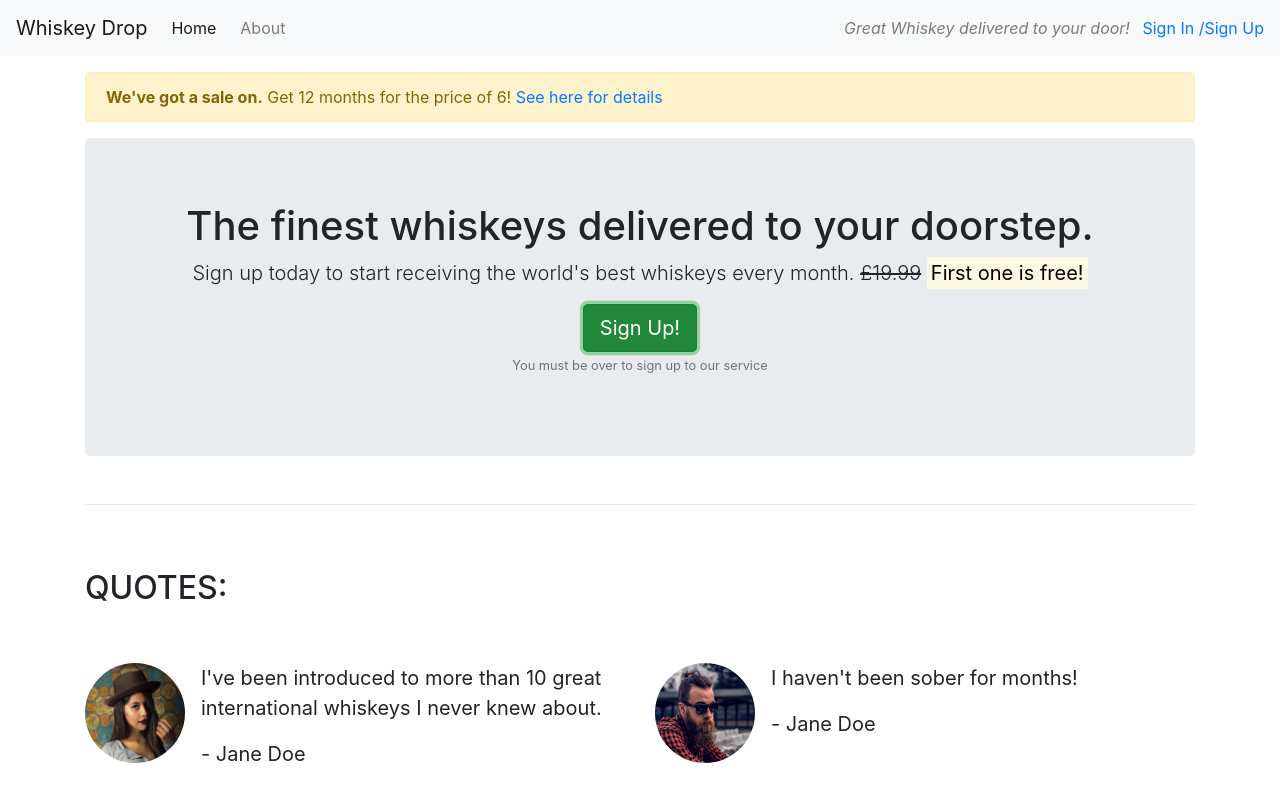
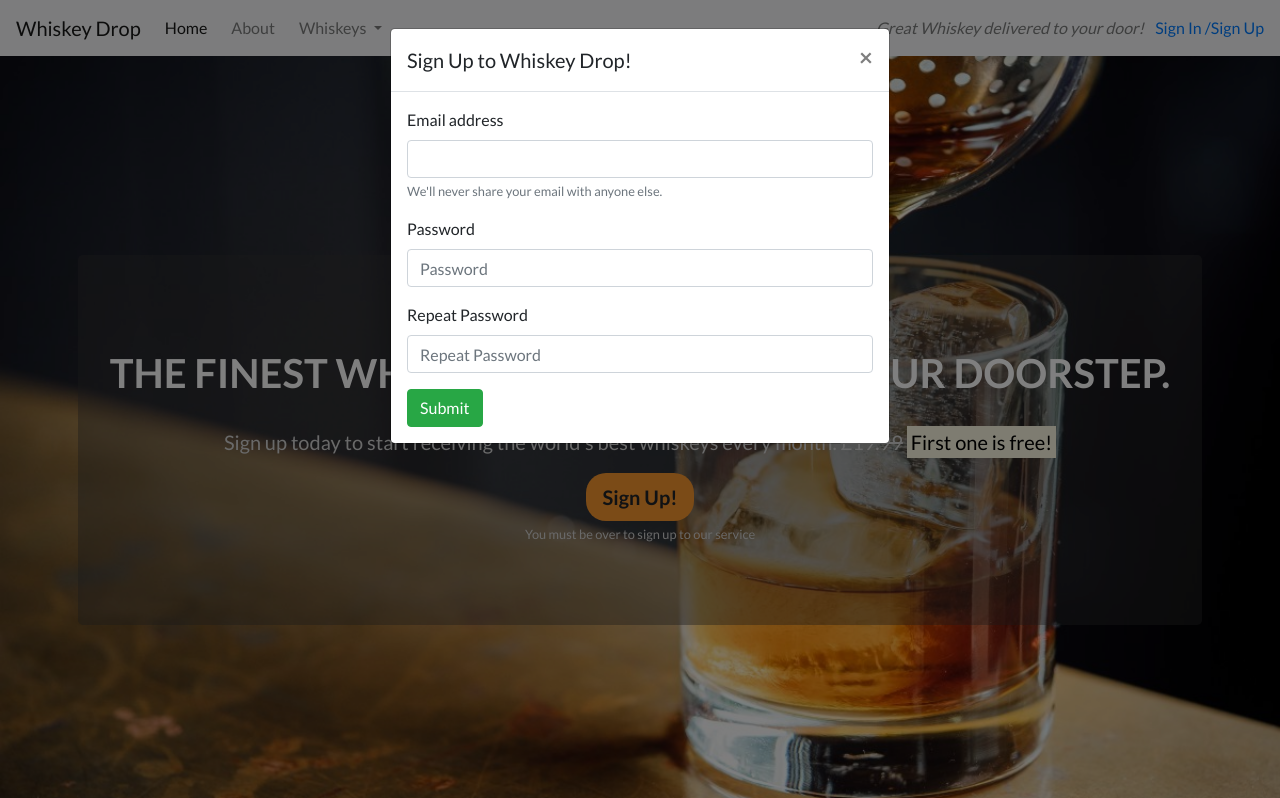
Before and after one commit to SuperGibbon/bootstrap-first, a plain HTML site: page index.html in a window 1280 px wide. Both pictures are taken after a click on the button "Sign Up!". Shown: the top 798 px of the page. Drawn offline with nearby package versions, Linux system fonts and the light colour scheme.

Commit message:
updated styling, added stle.css, background image for callout, added personal styles to callout

```diff
--- /dev/null
+++ b/css/style.css
@@ -0,0 +1,60 @@
+body{
+    font-family: 'Lato', sans-serif;
+}
+
+/*callout*/
+
+.callout-container{
+    height: 100vh;
+
+    background: url(../images/whiskey.jpg) no-repeat center center fixed;
+    -webkit-background-size: cover;
+    -moz-background-size: cover;
+    -o-background-size: cover;
+    background-size: cover;
+
+    display: flex;
+    align-items: center;
+    justify-content: center;
+
+    position: relative;
+}
+
+/* Jumbotron */
+
+.jumbotron{
+    background: transparent;
+    background-color: rgba(50,50,50,0.4);
+}
+
+.jumbotron h1{
+    color: white;
+    text-transform: uppercase;
+    margin: 30px 0;
+    font-weight: 700;
+}
+
+.jumbotron p{
+    color: lightgrey;
+}
+
+.jumbotron small{
+    color: lightgrey;
+}
+
+/* Buttons */
+
+.btn-signup-og{
+    background-color: #f7962e;
+    font-weight: bold;
+    border-radius: 20px;
+}
+
+.btn-signup-og:hover,
+.btn-signup-og:active,
+.btn-signup-og:focus,
+.btn-signup-og:active:focus{
+    background-color: white;
+    color: #f7962e;
+    border-color: #f7962e;
+}
--- a/index.html
+++ b/index.html
@@ -6,21 +6,42 @@
     <title>Whiskey Drop | Taste a new whiskey every month</title>
     <link rel="stylesheet" href="https://stackpath.bootstrapcdn.com/bootstrap/4.5.0/css/bootstrap.min.css" integrity="sha384-9aIt2nRpC12Uk9gS9baDl411NQApFmC26EwAOH8WgZl5MYYxFfc+NcPb1dKGj7Sk" crossorigin="anonymous">
     <link rel="stylesheet" href="https://use.fontawesome.com/releases/v5.6.1/css/all.css" integrity="sha384-gfdkjb5BdAXd+lj+gudLWI+BXq4IuLW5IT+brZEZsLFm++aCMlF1V92rMkPaX4PP" crossorigin="anonymous">
+    <link href="https://fonts.googleapis.com/css2?family=Lato:wght@400;700&display=swap" rel="stylesheet">
+    <link rel="stylesheet" href="css/style.css" type="text/css">
+
 </head>
 <body>
     <nav class="navbar navbar-light bg-light navbar-expand-sm">
         <a href="/" class="navbar-brand">Whiskey Drop</a>
+
+        <button class="navbar-toggler ml-auto" type="button" data-toggle="collapse" data-target="#navbarNavDropdown" aria-controls="navbarNavDropdown" aria-expanded="false" aria-label="Toggle navigation">
+        <span class="navbar-toggler-icon"></span></button>
+
+        <div class="collapse navbar-collapse" id="navbarNavDropdown">
             <ul class="navbar-nav mr-auto">
                 <li class="active nav-item mr-2"><a class="nav-link" href="/">Home</a></li>
                 <li class="nav-item mr-2"><a class="nav-link" href="/about">About</a></li>
+                <li class="nav-item dropdown">
+                    <a class="nav-link dropdown-toggle" href="#" id="navbarDropdownMenuLink" role="button" data-toggle="dropdown" aria-haspopup="true" aria-expanded="false">
+            Whiskeys
+            </a>
+                    <div class="dropdown-menu" aria-labelledby="navbarDropdownMenuLink">
+                        <a class="dropdown-item" href="#">Irish</a>
+                        <a class="dropdown-item" href="#">Scotch</a>
+                        <a class="dropdown-item" href="#">Japanese</a>
+                        <a class="dropdown-item" href="#">American</a>
+                    </div>
+                </li>
+
                 <li class="nav-item mr-2 d-block d-sm-none"><a class="nav-link" href="/login">Sign In / Sign Up</a></li>
             </ul>
+        </div>
             <div class="d-none d-md-block">
                 <p class="navbar-text my-auto mr-2"><i>Great Whiskey delivered to your door!</i></p>
                 <a href="/login">Sign In /Sign Up</a>
             </div>
     </nav>
-    <article class="container mt-3">
+    <!-- <div class="container alert-container">
         <div class="row d-none d-sm-block">
             <div class="col-12">
                 <div class="alert alert-warning">
@@ -29,7 +50,9 @@
                 </div>
             </div>
         </div>
+    </div> -->
         <!-- Callout -->
+    <div class="callout-container">
         <div class="row">
             <div class="col-12">
                 <section class="callout jumbotron text-center">
@@ -37,16 +60,18 @@
                     <p class="lead">Sign up today to start receiving the world's best whiskeys every month.
                         <s class="d-none d-sm-inline">£19.99</s>
                         <span class="d-inline d-sm-none"><br></span>
-                        <strong><mark>First one is free!</mark></strong></p>
-                    <button class="btn btn-success btn-lg">Sign Up!</button>
+                        <strong><mark>First one is free!</mark></strong>
+                    </p>
+                    <button class="btn btn-signup-og btn-lg" data-toggle="modal" data-target="#signUpModal">Sign Up!</button>
                     <p class="text-muted"><small>You must be over to sign up to our service</small></p>
                 </section>
             </div>
         </div>
+    </div>
         <!-- /.callout -->
-        <hr>
 
         <!-- Quotes -->
+    <div class="container quote-container">
         <section class="quotes">
             <div class="row">
                 <div class="col-12 my-5">
@@ -82,10 +107,11 @@
                 </div>
             </div>
         </section>
+    </div>
         <!-- /.quotes -->
-        <hr>
 
         <!-- Features -->
+    <div class="container feature-container">
         <section class="features">
             <div class="row">
                 <div class="col-12 my-5">
@@ -116,10 +142,11 @@
                 </div>
             </div>
         </section>
+    </div>
         <!-- /.features -->
-        <hr>
 
         <!--table-->
+    <div class="table-container">
         <section class="Monthly Favourites">
             <h2 class="text-uppercase mt-5">This months top 5 Whiskeys </h2>
             <h5 class="text-uppercase">and their country of origin</h5>
@@ -160,6 +187,42 @@
                 </tbody>
             </table>
         </section>
-    </article>
+    </div>
+
+
+    <div class="modal" tabindex="-1" role="dialog" id="signUpModal">
+        <div class="modal-dialog">
+            <div class="modal-content">
+                <div class="modal-header">
+                    <h5 class="modal-title">Sign Up to Whiskey Drop!</h5>
+                    <button type="button" class="close" data-dismiss="modal" aria-label="Close">
+            <span aria-hidden="true">&times;</span>
+        </button>
+                </div>
+                <div class="modal-body">
+                    <form>
+                        <div class="form-group">
+                            <label for="exampleInputEmail1">Email address</label>
+                            <input type="email" class="form-control" id="exampleInputEmail1" aria-describedby="emailHelp">
+                            <small id="emailHelp" class="form-text text-muted">We'll never share your email with anyone else.</small>
+                        </div>
+                        <div class="form-group">
+                            <label for="password">Password</label>
+                            <input type="password" class="form-control" id="password" placeholder="Password">
+                        </div>
+                        <div class="form-group">
+                            <label for="repeatpassword">Repeat Password</label>
+                            <input type="password" class="form-control" id="repeatpassword" placeholder="Repeat Password">
+                        </div>
+                        <button type="submit" class="btn btn-success">Submit</button>
+                        </form>
+                </div>
+            </div>
+        </div>
+    </div>
+
+    <script src="https://code.jquery.com/jquery-3.5.1.slim.min.js" integrity="sha384-DfXdz2htPH0lsSSs5nCTpuj/zy4C+OGpamoFVy38MVBnE+IbbVYUew+OrCXaRkfj" crossorigin="anonymous"></script>
+    <script src="https://cdn.jsdelivr.net/npm/popper.js@1.16.0/dist/umd/popper.min.js" integrity="sha384-Q6E9RHvbIyZFJoft+2mJbHaEWldlvI9IOYy5n3zV9zzTtmI3UksdQRVvoxMfooAo" crossorigin="anonymous"></script>
+    <script src="https://stackpath.bootstrapcdn.com/bootstrap/4.5.0/js/bootstrap.min.js" integrity="sha384-OgVRvuATP1z7JjHLkuOU7Xw704+h835Lr+6QL9UvYjZE3Ipu6Tp75j7Bh/kR0JKI" crossorigin="anonymous"></script>
 </body>
 </html>
```
Also changed, not shown: images/whiskey.jpg (added).
